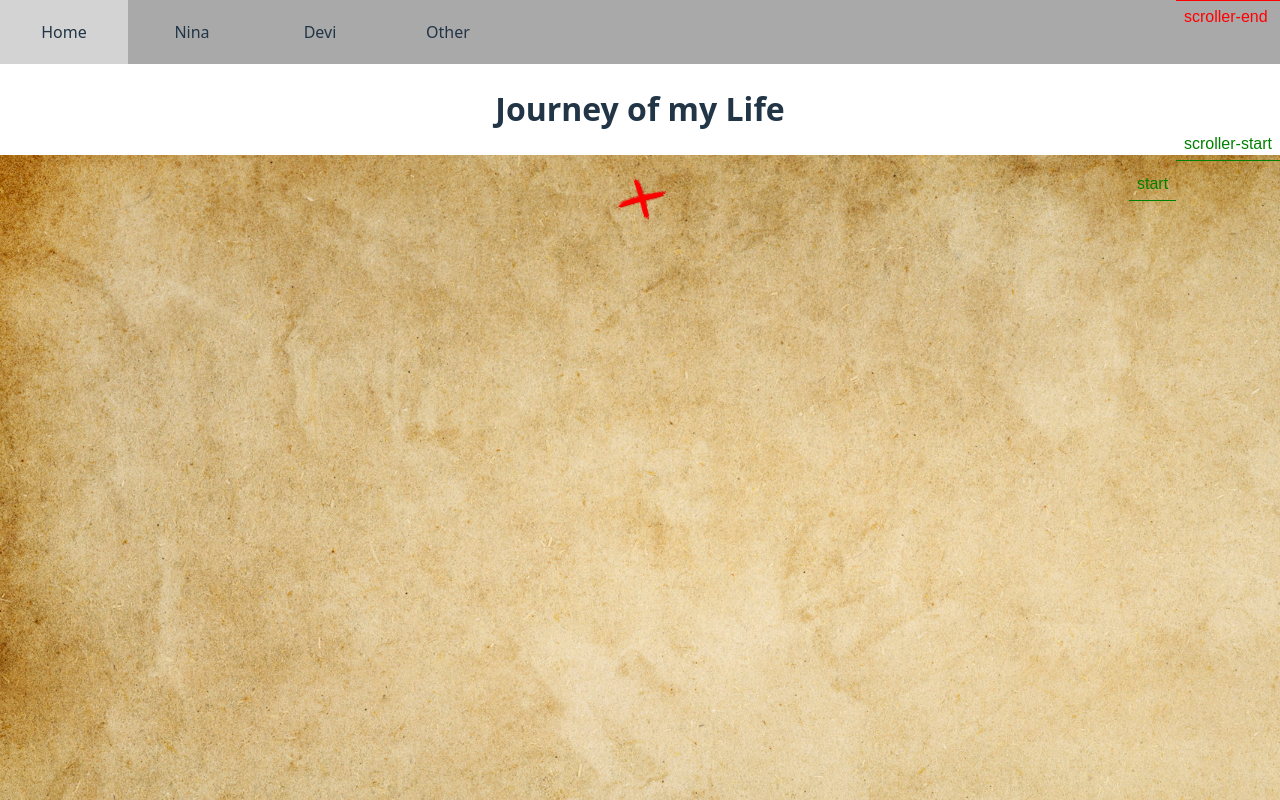
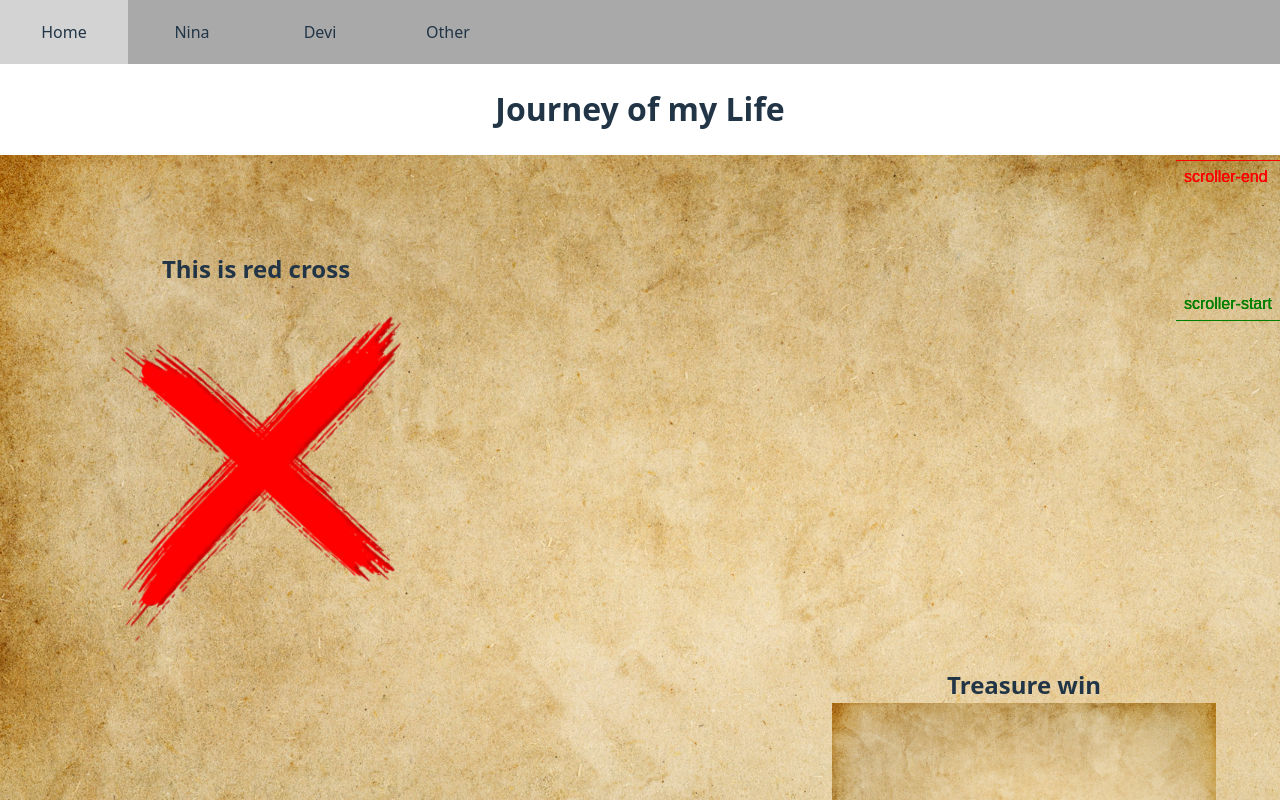
Before and after one commit to ItsWasteD/journey-of-my-life, a React (Vite) app: page / in a window 1280 px wide. Shown: the top 800 px of the page. Built offline with nearby package versions, Linux system fonts and the light colour scheme.

Commit message:
Working on the images panels

```diff
--- /dev/null
+++ b/src/assets/assets.ts
@@ -0,0 +1,9 @@
+import cross from "./cross.png";
+import treasureMap from "./treasure_map_1.jpg";
+import image1 from "./fuji.jpg";
+
+export const images = {
+	cross: { src: cross, title: "This is red cross" },
+	treasureMap: { src: treasureMap, title: "Treasure win" },
+	image1: { src: image1, title: "Fujihima" },
+} as const;
--- a/src/main/Map.tsx
+++ b/src/main/Map.tsx
@@ -1,17 +1,15 @@
-import { useRef } from "react";
 import { gsap } from "gsap";
 import { useGSAP } from "@gsap/react";
 import { ScrollTrigger } from "gsap/ScrollTrigger";
 import Panel from "./Panel";
 import "./map.css";
+import { images } from "../assets/assets";
 
 gsap.registerPlugin(useGSAP);
 gsap.registerPlugin(ScrollTrigger);
 
 export default function Main() {
-	const container = useRef(null);
-
-	useGSAP(() => {
+	/*useGSAP(() => {
 		gsap.set("#cross", { yPercent: "+=20" });
 
 		const tl = gsap.timeline({
@@ -19,10 +17,10 @@ export default function Main() {
 				trigger: "#cross",
 				markers: true,
 				start: "center 20%",
-				end: "1000vw top",
+				end: "top",
 				scrub: 1,
 				pin: true,
-				anticipatePin: 1,
+				//anticipatePin: 1,
 			},
 		});
 
@@ -33,12 +31,25 @@ export default function Main() {
 		})
 			.to("#cross", { x: "30vw", duration: 3, ease: "back.inOut" })
 			.to("#cross", { x: 0, duration: 2, ease: "power1.out" });
-	});
+	});*/
+
+	type ImageName = keyof typeof images;
+
+	const panels = Object.entries(images).map(
+		([name, { src, title }], index) => (
+			<Panel
+				key={name}
+				imageName={src as ImageName}
+				title={title}
+				index={index}
+			/>
+		)
+	);
 
 	return (
 		<>
 			<div id="map">
-				<img
+				{/*<img
 					id="cross"
 					src="src/assets/cross.png"
 					width={50}
@@ -46,9 +57,14 @@ export default function Main() {
 					style={{
 						transform: `rotate(${Math.random() * 90}deg)`,
 					}}
-				/>
-				{/*}<Panel color={"green"} title={"First"} />
-				<Panel color={"red"} title={"Second"} />{*/}
+				/>*/}
+				{panels}
+				<div
+					style={{
+						height: "20vh",
+						backgroundColor: "rgba(0,0,0,0.5)",
+					}}
+				></div>
 			</div>
 		</>
 	);
--- a/src/main/Panel.tsx
+++ b/src/main/Panel.tsx
@@ -1,16 +1,43 @@
 import "./panel.css";
+import { images } from "../assets/assets";
+import { gsap } from "gsap";
+import { useGSAP } from "@gsap/react";
+import { ScrollTrigger } from "gsap/ScrollTrigger";
+
+gsap.registerPlugin(useGSAP);
+gsap.registerPlugin(ScrollTrigger);
 
 export default function Panel({
-	color,
+	imageName,
 	title,
+	index,
 }: {
-	color: string;
-	title: string;
+	imageName: keyof typeof images;
+	title?: string;
+	index: number;
 }) {
+	useGSAP(() => {
+		gsap.from(".image-panel:nth-child(0)", {
+			scrollTrigger: {
+				markers: true,
+				trigger: ".image-panel:nth-child(0)",
+				scrub: 1,
+				anticipatePin: 1,
+				start: "-=200 40%",
+				end: "-=200 20%",
+			},
+			y: "100px",
+			x: "30vw",
+			scale: "0",
+		});
+	});
+
+	const alignment = index % 2 == 1 ? "flex-end" : "flex-start";
+
 	return (
-		<div className="content-panel" style={{ backgroundColor: color }}>
+		<div className="image-panel" style={{ alignSelf: alignment }}>
 			<h2>{title}</h2>
-			<p>This is some random content.</p>
+			<img src={imageName} style={{ width: "100%" }} />
 		</div>
 	);
 }
--- a/src/main/map.css
+++ b/src/main/map.css
@@ -2,8 +2,11 @@
 	margin: 0;
 	padding: 0;
 	width: 100vw;
-	height: 500vh;
+	height: 200vh;
 	max-width: 100%;
 	background-image: url("../assets/treasure_map_1.jpg");
 	background-attachment: fixed;
+	display: flex;
+	flex-direction: column;
+	justify-content: space-evenly;
 }
--- a/src/main/panel.css
+++ b/src/main/panel.css
@@ -1,7 +1,15 @@
-.content-panel {
-	height: 100vh;
-	width: 100vw;
+.image-panel {
+	height: 20%;
+	width: 30%;
 	margin: 0;
-	padding: 0;
-	max-width: 100%;
+	padding: 0 5vw 0;
+	right: 0;
 }
+
+.image-panel > h2 {
+	margin: 0;
+}
+
+/*.image-panel > img {
+
+}*/
```
Also changed, not shown: 1 other file (tests, documents, lock files or other folders).
